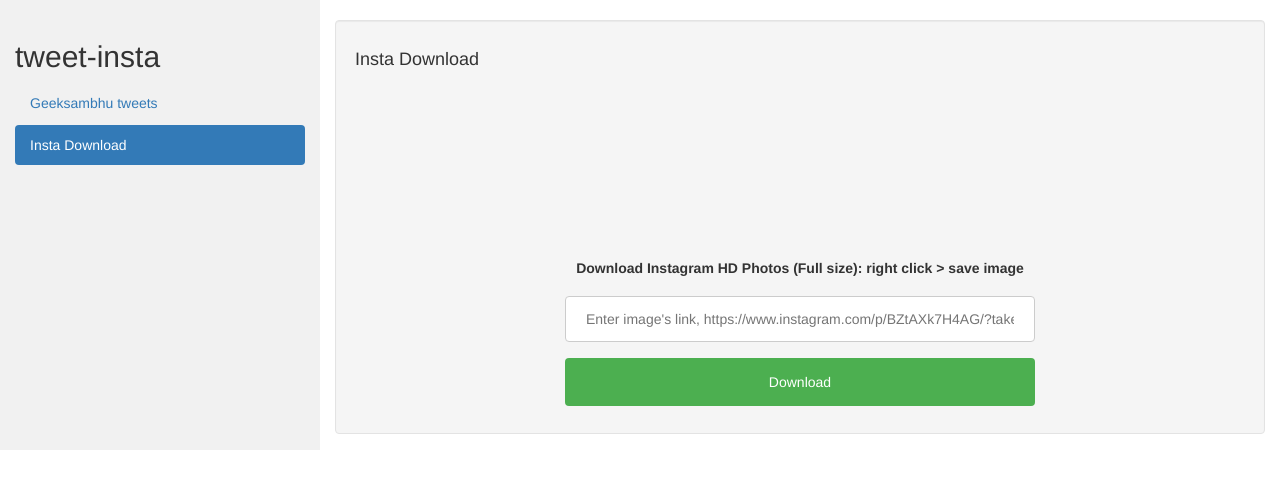
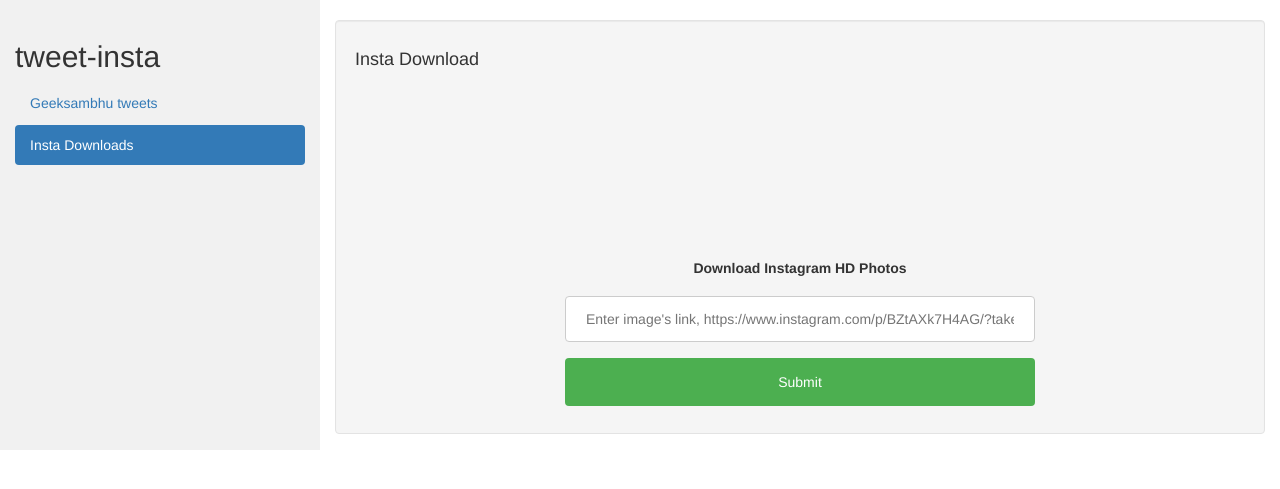
Before and after one commit to geeksambhu/tweet-insta, a Flask app: page /insta in a window 1280 px wide. Shown: the top 489 px of the page. Run offline with Flask 2, Linux system fonts and the light colour scheme; some libraries are stand-ins or nearby versions.

Commit message:
templates modified

```diff
--- a/templates/get_insta.html
+++ b/templates/get_insta.html
@@ -28,7 +28,7 @@
       <h2>tweet-insta</h2>
       <ul class="nav nav-pills nav-stacked">
         <li><a href="/tweet">{{ name.capitalize() }} tweets</a></li>
-        <li class="active"><a href="/insta"> Insta Download</a></li>
+        <li class="active"><a href="/insta"> Insta Downloads</a></li>
 
       </ul><br>
     </div>
@@ -46,16 +46,16 @@
 	</head>
 	<body>
 		<div class="container">
-		<p><b>Download Instagram HD Photos (Full size): right click > save image </b></p>
+		<p><b>Download Instagram HD Photos </b></p>
 		<form action="" method="POST" >
 			<input type="url" id="input" name="iurl" placeholder="Enter image's link, https://www.instagram.com/p/BZtAXk7H4AG/?taken-by=geeksambhu" autocomplete="off" required >
 			<div class="downloadimage">
-          <input type="submit" value="Download">
+          <input type="submit" value="Submit">
 
             </div>
 		</form>
       {% if image %}
-          <a href="{{image}}" download="image.JPG">Download</a>
+          <button><a href="{{image}}" download="image.JPG">Download</a></button>
           {% endif %}
 		</div>
 	</body>
```
